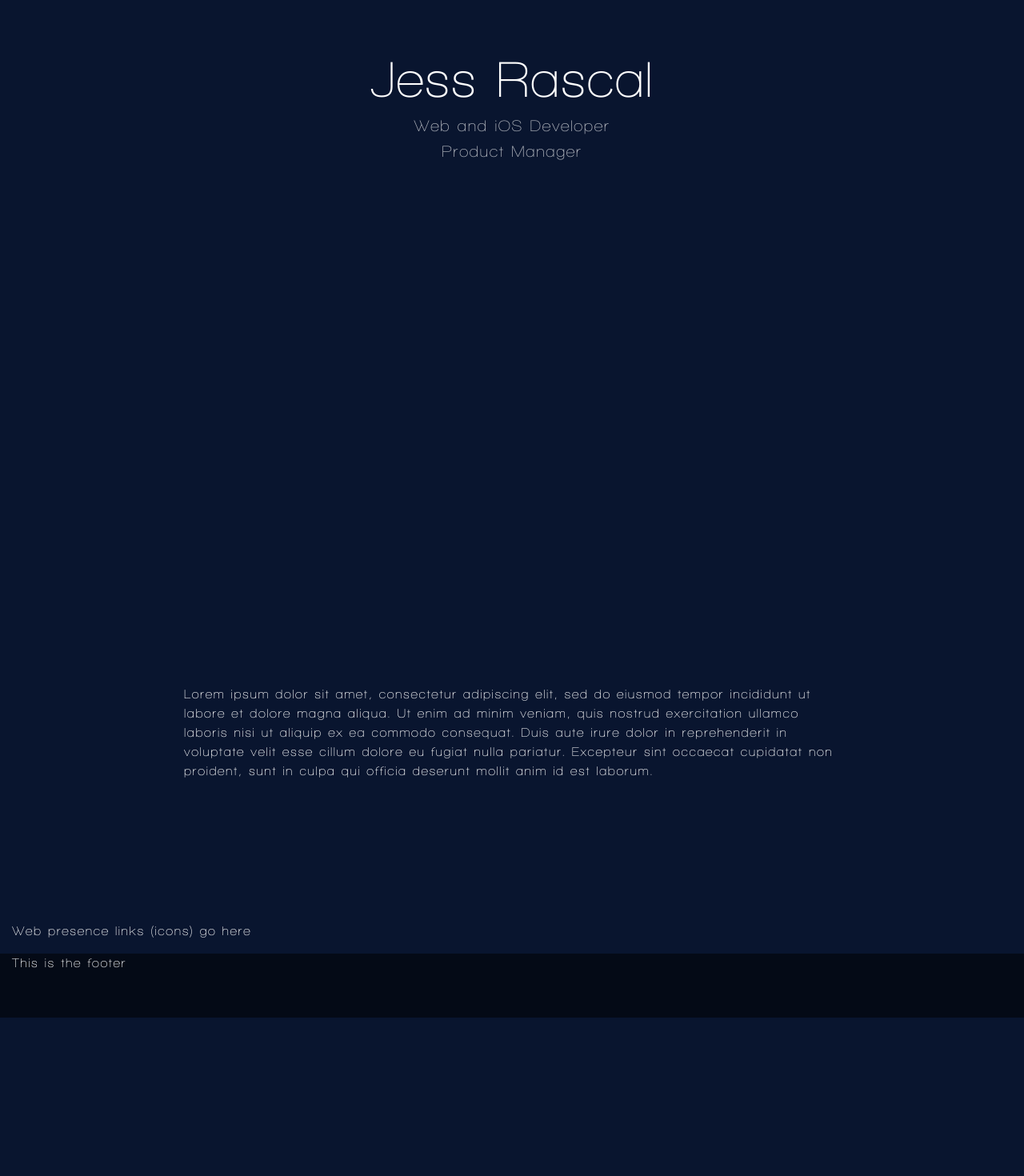
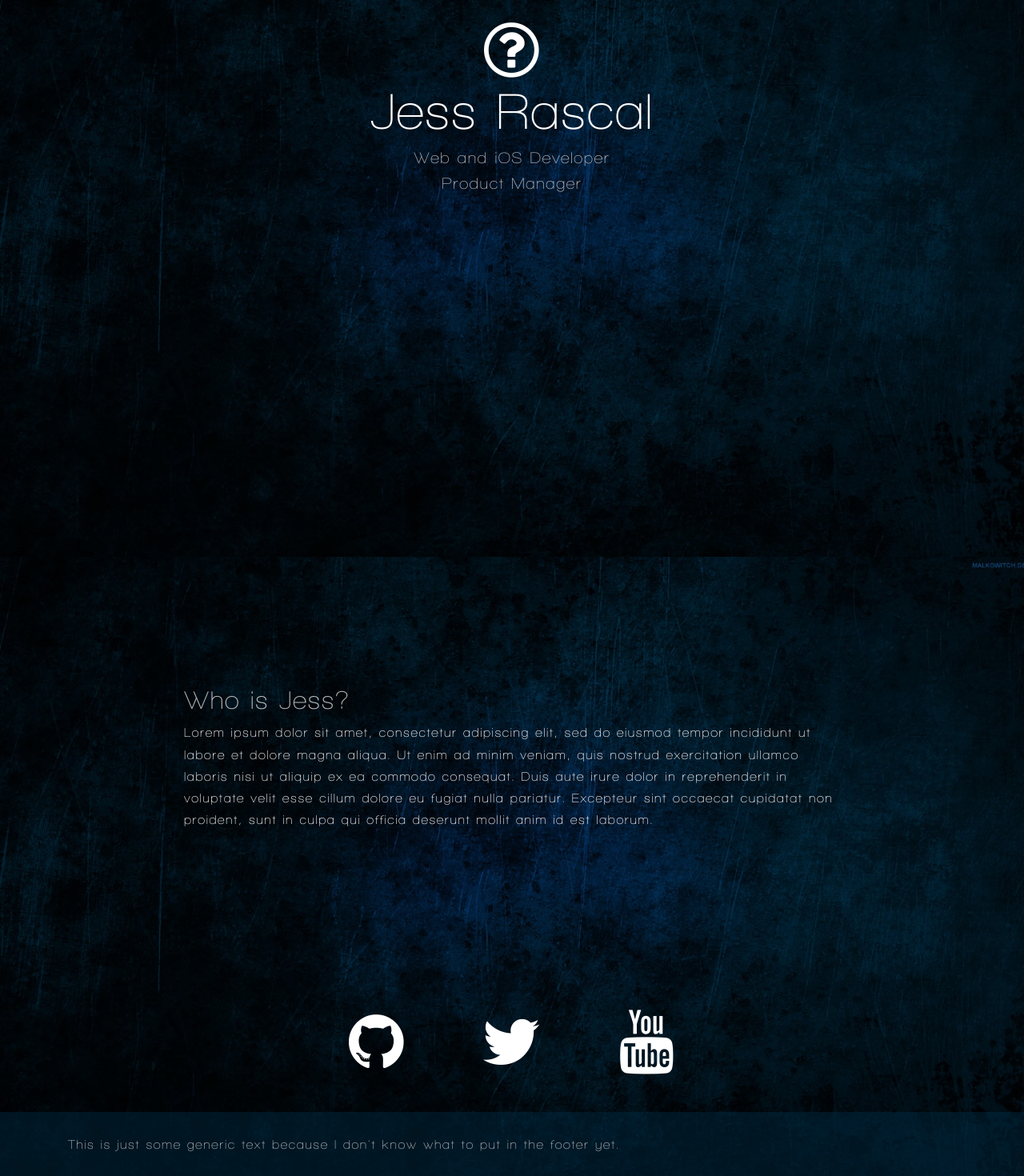
Before and after one commit to JessRascal/bacon-web, an Angular app: page / in a window 1280 px wide. Shown: the part 104-1574 px from the top of the page at 80% size. Before the commit the page ends 1376 px from the top, so only its background shows below. Built offline with nearby package versions, Linux system fonts and the light colour scheme.

Commit message:
Added background, and footer. Added icons to the web presence component.

```diff
--- a/src/_variables.scss
+++ b/src/_variables.scss
@@ -1,11 +1,11 @@
 // $icon-font-path: '../node_modules/bootstrap-sass/assets/fonts/bootstrap/';
 
 // Global Colors
-$primary-text: rgba(255, 255, 255, 1);
-$secondary-text: rgba(255, 255, 255, .7);
-$dark-blue: #09152f;
-$darker-blue: #040a16;
+$text-primary: rgba(255, 255, 255, 1);
+$text-secondary: rgba(255, 255, 255, .7);
+$blue-dark: #09152f;
+$blue-darker: #040a16;
 
 // Bootstrap Variables
-$body-bg: $dark-blue;
-$body-color: $primary-text;
+// $body-bg: $dark-blue;
+$body-color: $text-primary;
--- a/src/app/about/about.component.html
+++ b/src/app/about/about.component.html
@@ -2,6 +2,7 @@
   <div class="container">
     <div class="row">
       <div class="col-12 skill-details">
+        <h2>Who is Jess?</h2>
         <p>Lorem ipsum dolor sit amet, consectetur adipiscing elit, sed do eiusmod tempor incididunt ut labore et dolore magna
           aliqua. Ut enim ad minim veniam, quis nostrud exercitation ullamco laboris nisi ut aliquip ex ea commodo consequat.
           Duis aute irure dolor in reprehenderit in voluptate velit esse cillum dolore eu fugiat nulla pariatur. Excepteur
--- a/src/app/about/about.component.scss
+++ b/src/app/about/about.component.scss
@@ -3,3 +3,7 @@
 .skill-details {
   padding: 10rem;
 }
+
+h2 {
+  color: $text-secondary;
+}
--- a/src/app/footer/footer.component.html
+++ b/src/app/footer/footer.component.html
@@ -1,3 +1,5 @@
-<div class="container-fluid">
-  <p>This is the footer</p>
+<div class="container-fluid d-flex">
+  <div class="container d-flex align-items-center">
+    <p>This is just some generic text because I don't know what to put in the footer yet.</p>
+  </div>
 </div>
--- a/src/app/footer/footer.component.scss
+++ b/src/app/footer/footer.component.scss
@@ -2,5 +2,9 @@
 
 .container-fluid {
   height: 5rem;
-  background-color: $darker-blue;
+  color: $text-secondary;
+  background-color: rgba(1,48,76,.4);
 }
+p {
+  margin-bottom: 0;
+}
--- a/src/app/landing/landing.component.html
+++ b/src/app/landing/landing.component.html
@@ -2,6 +2,7 @@
   <div class="container d-flex align-items-center justify-content-center h-100">
     <div class="row">
       <div class="col-12 text-center title-div">
+        <i class="fa fa-question-circle-o" aria-hidden="true"></i>
         <h1>Jess Rascal</h1>
         <h5>Web and iOS Developer</h5>
         <h5>Product Manager</h5>
--- a/src/app/landing/landing.component.scss
+++ b/src/app/landing/landing.component.scss
@@ -7,5 +7,8 @@ h1 {
   font-size: 4rem;
 }
 h5 {
-  color: $secondary-text;
+  color: $text-secondary;
 }
+i {
+  font-size: 5rem;
+}
--- a/src/app/web-presence/web-presence.component.html
+++ b/src/app/web-presence/web-presence.component.html
@@ -1,3 +1,5 @@
-<div class="container-fluid">
-  <p>Web presence links (icons) go here</p>
+<div class="container-fluid text-center">
+  <a href="https://github.com/JessRascal" target="_blank"><i class="fa fa-github" aria-hidden="true"></i></a>
+  <a href="https://twitter.com/JessRascal" target="_blank"><i class="fa fa-twitter" aria-hidden="true"></i></a>
+  <a href="https://www.youtube.com/channel/UCv_F48qlsiu0sqedEsLkmQQ" target="_blank"><i class="fa fa-youtube" aria-hidden="true"></i></a>
 </div>
--- a/src/app/web-presence/web-presence.component.scss
+++ b/src/app/web-presence/web-presence.component.scss
@@ -1 +1,12 @@
 @import '../../variables';
+
+i {
+  margin: 3rem;
+  color: $text-primary;
+  font-size: 5rem;
+}
+
+i:hover {
+  color: $text-secondary;
+  cursor: pointer;
+}
--- a/src/styles.scss
+++ b/src/styles.scss
@@ -32,6 +32,19 @@ h1, .h1 {
 }
 /*** fonts end ***/
 
+/*** general start ***/
+body {
+  background: url(assets/images/dark-blue-bg-min.jpg) no-repeat center center fixed;
+  -webkit-background-size: cover;
+  -moz-background-size: cover;
+  -o-background-size: cover;
+  background-size: cover;
+}
+p {
+    line-height: 1.7rem;
+}
+/*** general end ***/
+
 /*** bootstrap start ***/
 html, body {
     height: 100%;
```
Also changed, not shown: src/assets/images/dark-blue-bg-min.jpg (added), src/assets/images/dark-blue-bg.jpg (added).
